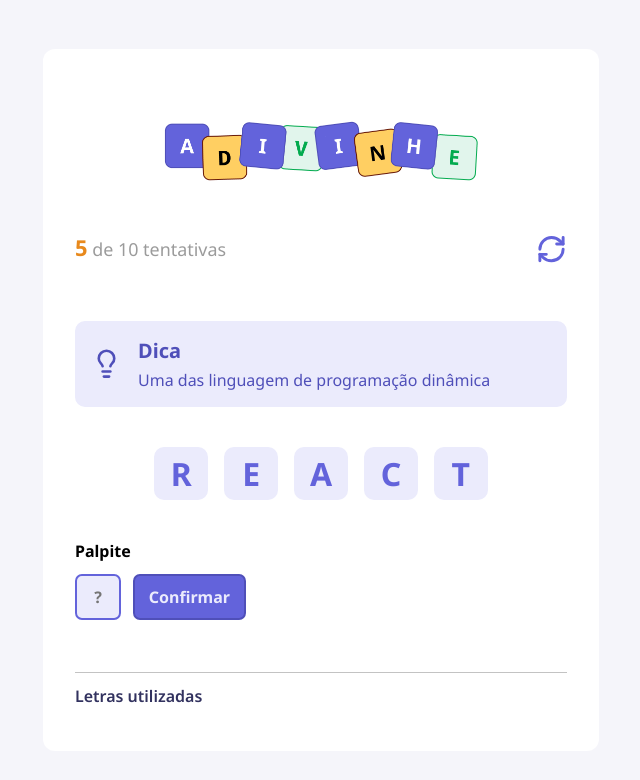
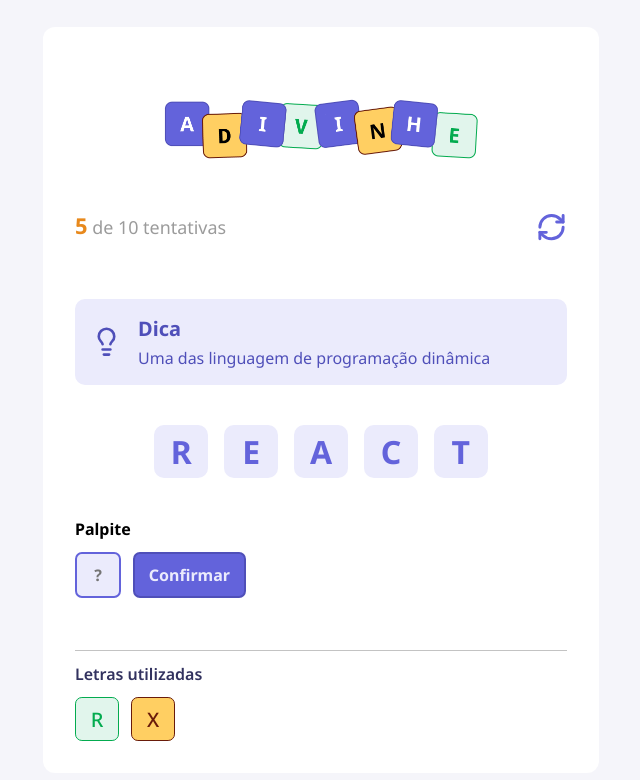
Before and after one commit to Diogooliveira10/guessing_game, a React (Vite) app: page / in a window 1280 px wide. Shown: the top 780 px of the page, without its empty margins (319-959 px from the left). Built offline with nearby package versions, Linux system fonts and the light colour scheme.

Commit message:
feat: Color and Font Size Variations

```diff
--- a/src/components/Letter/index.tsx
+++ b/src/components/Letter/index.tsx
@@ -2,11 +2,19 @@
 
 type Props = {
     value?: string
+    size?: "default" | "small"
+    color?: "default" | "correct" | "wrong"
 }
 
-export function Letter({ value = "" }: Props ) {
+export function Letter({ value = "", size = "default", color = "default" }: Props ) {
     return (
-        <div className={styles.letter}>
+        <div className={`
+            ${styles.letter}
+            ${size === "small" && styles.letterSmall}
+            ${color === "correct" && styles.letterCorrect}
+            ${color === "wrong" && styles.letterWrong}
+            `}>
+
             <span>{value}</span>
         </div>
     )
--- a/src/components/Letter/styles.module.css
+++ b/src/components/Letter/styles.module.css
@@ -14,3 +14,26 @@
     align-items: center;
     justify-content: center;
 }
+
+.letterSmall {
+    width: 2.75rem;
+    height: 2.75rem;
+    border-radius: 0.43rem;
+
+
+    font-size: 1.25rem;
+    font-weight: 500;
+    border: 1px solid #6363db;
+}
+
+.letterCorrect {
+    background-color: #e1f5ec;
+    border-color: #03ab4f;
+    color: #03ab4f;
+}
+
+.letterWrong {
+    background-color: #ffcf62;
+    border-color: #691b0a;
+    color: #691b0a;
+}
--- a/src/components/LettersUsed/index.tsx
+++ b/src/components/LettersUsed/index.tsx
@@ -1,9 +1,16 @@
 import styles from "./styles.module.css"
+
+import { Letter } from "../Letter"
 
 export function LettersUsed() {
     return (
         <div className={styles.lettersUsed}>
             <h5>Letras utilizadas</h5>
+
+            <div>
+                <Letter value="R" size="small" color="correct" />
+                <Letter value="X" size="small" color="wrong" />
+            </div>
         </div>
     )
 }
--- a/src/components/LettersUsed/styles.module.css
+++ b/src/components/LettersUsed/styles.module.css
@@ -10,3 +10,9 @@
     font-weight: 600;
     margin: 0.75rem 0;
 }
+
+.lettersUsed > div {
+    display: flex;
+    gap: 0.75rem;
+    flex-wrap: wrap;
+}
```
